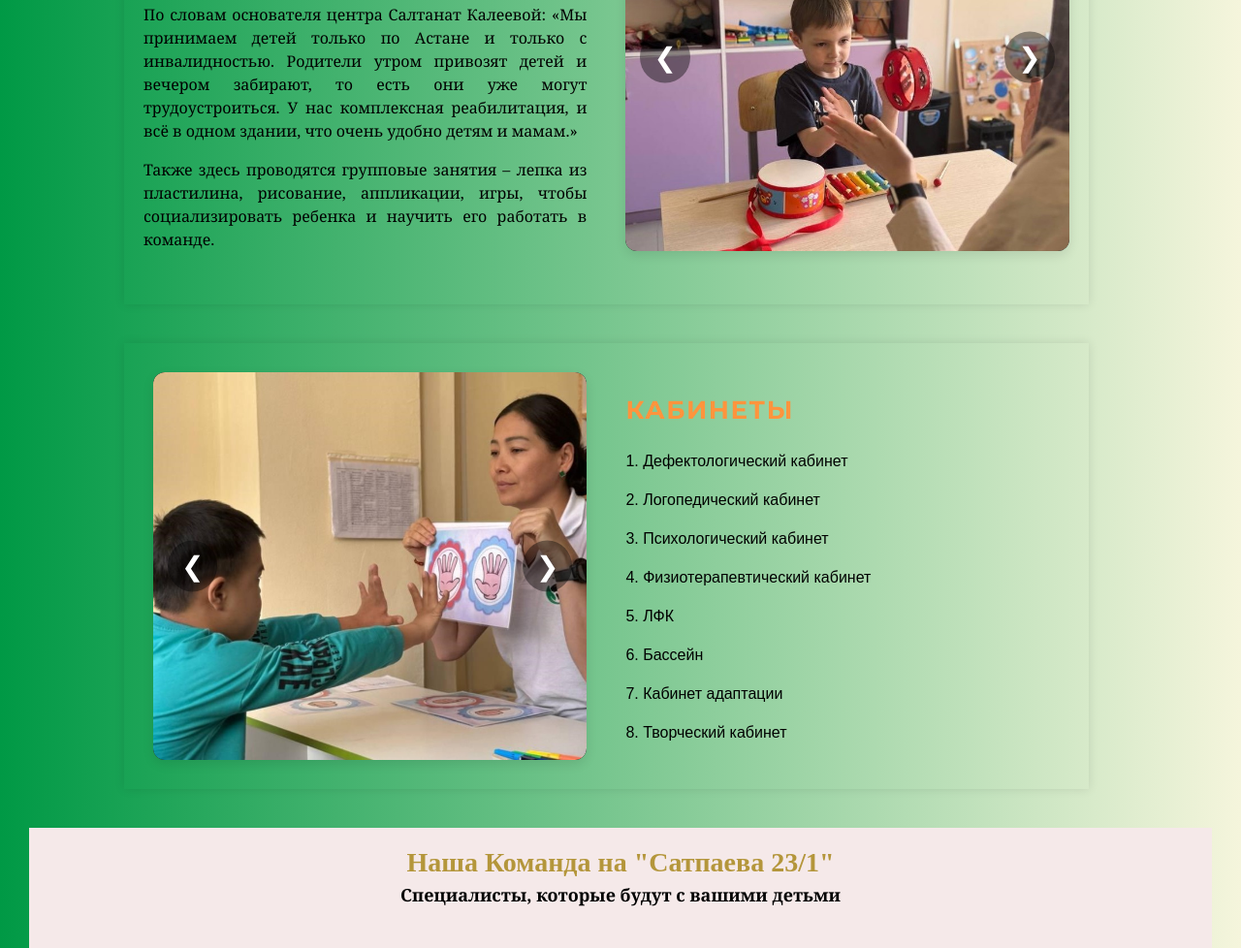
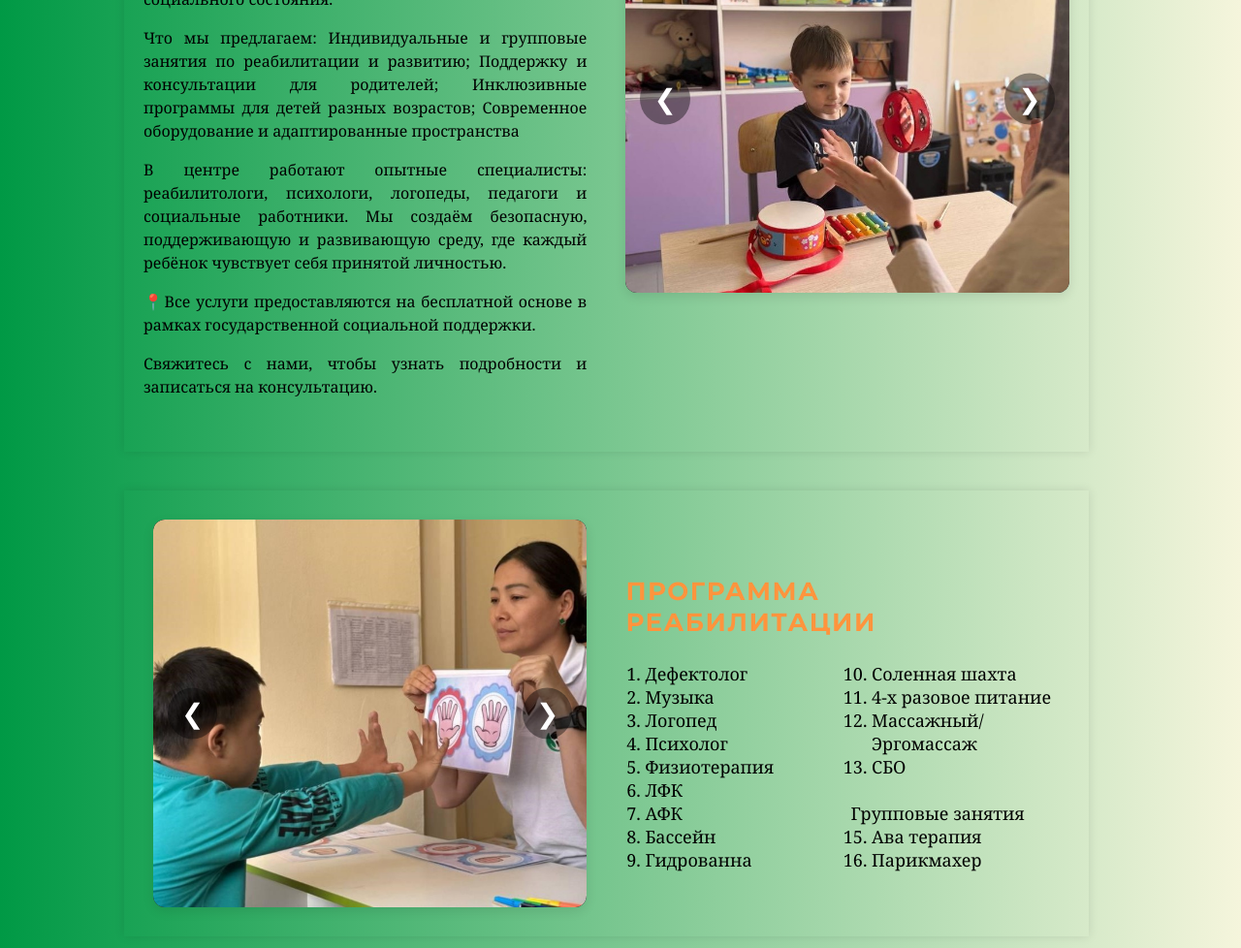
Before and after one commit to Ereksheanalar/Erekshe, a plain HTML site: page index.html in a window 1280 px wide. Shown: the part 1382-2360 px from the top of the page at 97% size. Drawn offline with Linux system fonts and the light colour scheme.

Commit message:
Update index.html

```diff
--- a/index.html
+++ b/index.html
@@ -4,24 +4,15 @@
   <meta charset="UTF-8" />
   <meta name="viewport" content="width=device-width, initial-scale=1.0" />
 
-  <title>Erekshe Analar — Центр поддержки особенных детей в Астане</title>
-
-  <!-- SEO мета-теги -->
-  <meta name="description" content="Центр Ерекше аналар — помощь и реабилитация особенных детей в Астане. Комплексная поддержка, занятия, социализация.">
-  <meta name="keywords" content="Ерекше аналар, центр, реабилитация, дети, Астана, помощь, особенные дети, занятия, поддержка мам">
-  <meta name="author" content="Erekshe Analar" />
-  <meta name="robots" content="index, follow" />
-
-  <!-- Шрифты -->
+  <title>Erekshe Analar</title>
+
   <link href="https://fonts.googleapis.com/css2?family=Montserrat:wght@700&family=Poppins:wght@700&display=swap" rel="stylesheet" />
 
-  <!-- Иконка сайта -->
-  <link rel="icon" href="1.png" type="image/png" />
-
-  <!-- Font Awesome -->
+  <link rel="icon" href="1.png" type="image/jpeg" />
+
   <link rel="stylesheet" href="https://cdnjs.cloudflare.com/ajax/libs/font-awesome/6.5.0/css/all.min.css" />
+
 </head>
-
 
 <style>
  html {
@@ -669,7 +660,7 @@ h1.title {
 
   <ul class="navbar-center">
     <li><a href="#about-clinic">О КЛИНИКЕ</a></li>
-    <li><a href="#cabinets">КАБИНЕТЫ</a></li>
+    <li><a href="#cabinets">ПРОГРАММЫ</a></li>
     <li><a href="#comanda">НАША КОМАНДА</a></li>
   </ul>
 
@@ -765,9 +756,8 @@ h1.title {
  <!-- Логотип -->
 <div class="site-logo">
   <img src="1.png" alt="Логотип">
-  <h2 class="title-main"><strong>РЕАБИЛИТАЦИОННЫЙ ЦЕНТР</strong></h2>
-  <h2 class="title-sub">Бесплатная реабилитация для детей со справкой по инвалидность</h2>
-  <h2 class="title-sub">Комплексная реабилитация</h2>
+  <h2 class="title-main"><strong>Реабилитационный центр для детей с инвалидностью</strong></h2>
+
 </div>
 
 <style>
@@ -909,9 +899,13 @@ h1.title {
 <section id="about-clinic" class="about-section">
   <div class="text">
     <h2 class="about-title">О КЛИНИКЕ</h2>
-    <p>ОФ "Ерекше аналар" необходимую помощь и поддержку получают 162 ребенка. ОФ "Ерекше аналар" создали в 2020 году мамы особенных детей Салтанат Калеева и Асем Нуркасымова.</p>
-    <p>По словам основателя центра Салтанат Калеевой: «Мы принимаем детей только по Астане и только с инвалидностью. Родители утром привозят детей и вечером забирают, то есть они уже могут трудоустроиться. У нас комплексная реабилитация, и всё в одном здании, что очень удобно детям и мамам.»</p>
-    <p>Также здесь проводятся групповые занятия – лепка из пластилина, рисование, аппликации, игры, чтобы социализировать ребенка и научить его работать в команде.</p>
+    <p>Мы помогаем детям с инвалидностью от 1,5 до 18 лет раскрывать свои возможности и жить полноценной жизнью.</p>
+    <p>Наш центр предоставляет бесплатные социальные услуги для детей и их семей,направленные на улучшение физического, психологического и социального состояния.</p>
+    <p>Что мы предлагаем: Индивидуальные и групповые занятия по реабилитации и развитию; Поддержку и консультации для родителей; Инклюзивные программы для детей разных возрастов; Современное оборудование и адаптированные пространства</p>
+    <p>В центре работают опытные специалисты: реабилитологи, психологи, логопеды, педагоги и социальные работники.
+Мы создаём безопасную, поддерживающую и развивающую среду, где каждый ребёнок чувствует себя принятой личностью.</p>
+  <p>📍Все услуги предоставляются на бесплатной основе в рамках государственной социальной поддержки.</p>
+  <p>Свяжитесь с нами, чтобы узнать подробности и записаться на консультацию.</p>
   </div>
 
   <div class="slider-container">
@@ -1080,16 +1074,29 @@ h1.title {
   </div>
 
   <div class="text">
-    <h2>КАБИНЕТЫ</h2>
-    <p>1. Дефектологический кабинет</p>
-    <p>2. Логопедический кабинет</p>
-    <p>3. Психологический кабинет</p>
-    <p>4. Физиотерапевтический кабинет</p>
-    <p>5. ЛФК</p>
-    <p>6. Бассейн</p>
-    <p>7. Кабинет адаптации</p>
-    <p>8. Творческий кабинет</p>
-  </div>
+  <h2>Программа реабилитации</h2>
+<ol class="cabinet-list">
+  <li>Дефектолог</li>
+  <li>Музыка</li>
+  <li>Логопед</li>
+  <li>Психолог</li>
+  <li>Физиотерапия</li>
+  <li>ЛФК</li>
+  <li>АФК</li>
+  <li>Бассейн</li>
+  <li>Гидрованна</li>
+  <li>Соленная шахта</li>
+  <li>4-х разовое питание</li>
+  <li>Массажный/Эргомассаж</li>
+  <li>СБО</li>
+<br>
+  <!-- Без нумерации: -->
+  <li class="no-number">Групповые занятия</li>
+
+  <li>Ава терапия</li>
+  <li>Парикмахер</li>
+</ol>
+</div>
 </section>
 <style>
 .cabinets-section {
@@ -1102,7 +1109,26 @@ h1.title {
   margin: 0 auto;
   box-sizing: border-box;
 }
-
+.cabinet-list {
+  column-count: 2;
+  column-gap: 40px;
+  font-size: 18px;
+  margin: 0;
+  padding-left: 20px;
+}
+
+.cabinet-list .no-number {
+  list-style: none; /* отключает нумерацию */
+  margin-left: -1.2em; /* выравнивание под остальные строки */
+}
+
+/* Адаптация под мобильные устройства */
+@media (max-width: 768px) {
+  .cabinet-list {
+    column-count: 1;
+    font-size: 16px;
+  }
+}
 .cabinets-section .slider-container {
   flex: 1 1 400px;
   position: relative;
```
